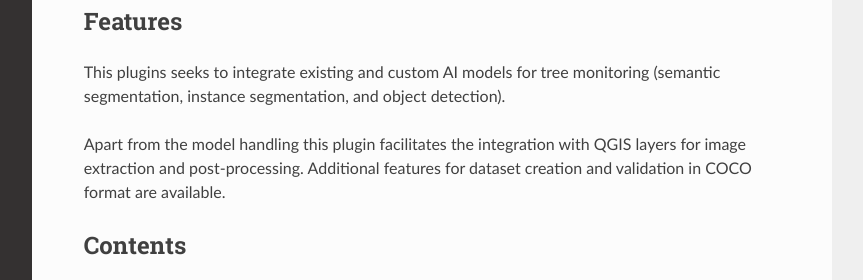
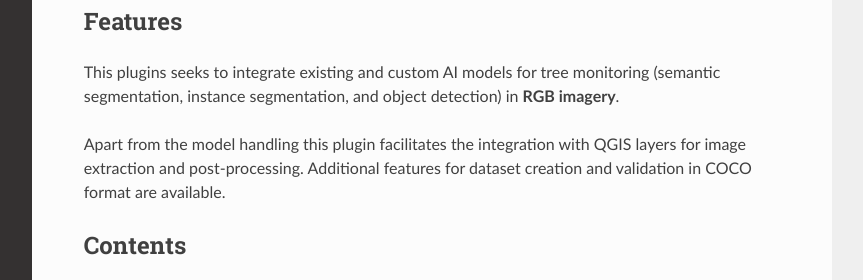
Before and after one commit to afruizh/TreeEyed, a Sphinx documentation site: the page built from docs/source/index.rst, in a window 1280 px wide and 1393 px high. Shown: the part 523-803 px from the top of the window, without its empty margins (268-1131 px from the left). Built offline with Sphinx 7.4.7 and the Read the Docs theme 2.0.0, drawn with Linux system fonts in a browser that asks for light colours.

Commit message:
update docs

```diff
--- a/docs/source/index.rst
+++ b/docs/source/index.rst
@@ -17,7 +17,7 @@ TreeEyed is a QGIS plugin to leverage AI models for tree monitoring using remote
 ==================
 Features
 ==================
-This plugins seeks to integrate existing and custom AI models for tree monitoring (semantic segmentation, instance segmentation, and object detection).
+This plugins seeks to integrate existing and custom AI models for tree monitoring (semantic segmentation, instance segmentation, and object detection) in **RGB imagery**.
 
 Apart from the model handling this plugin facilitates the integration with QGIS layers for image extraction and post-processing. Additional features for dataset creation and validation in COCO format are available.
 
```
Also changed, not shown: README.md (+2 -2 lines), 5 other files.
